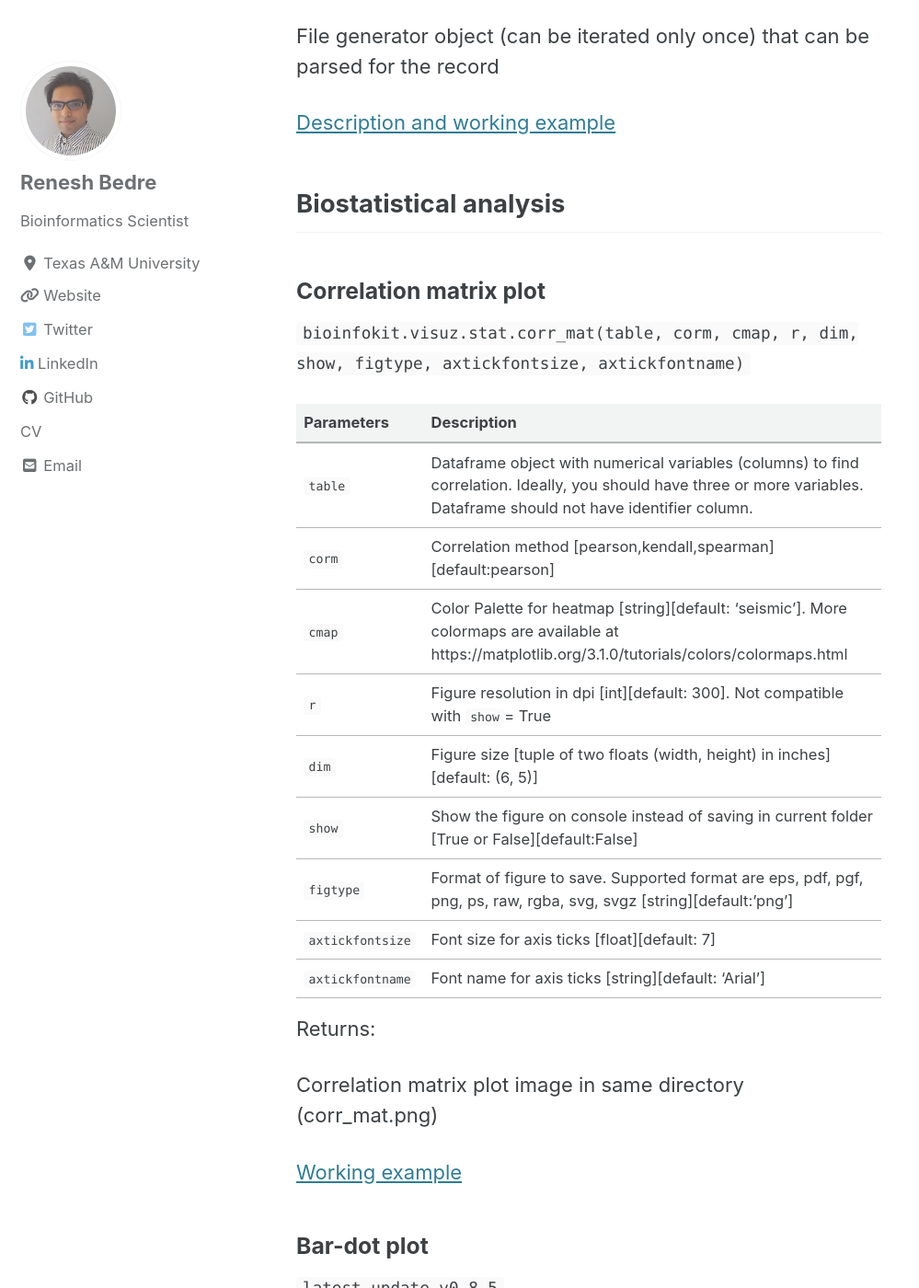
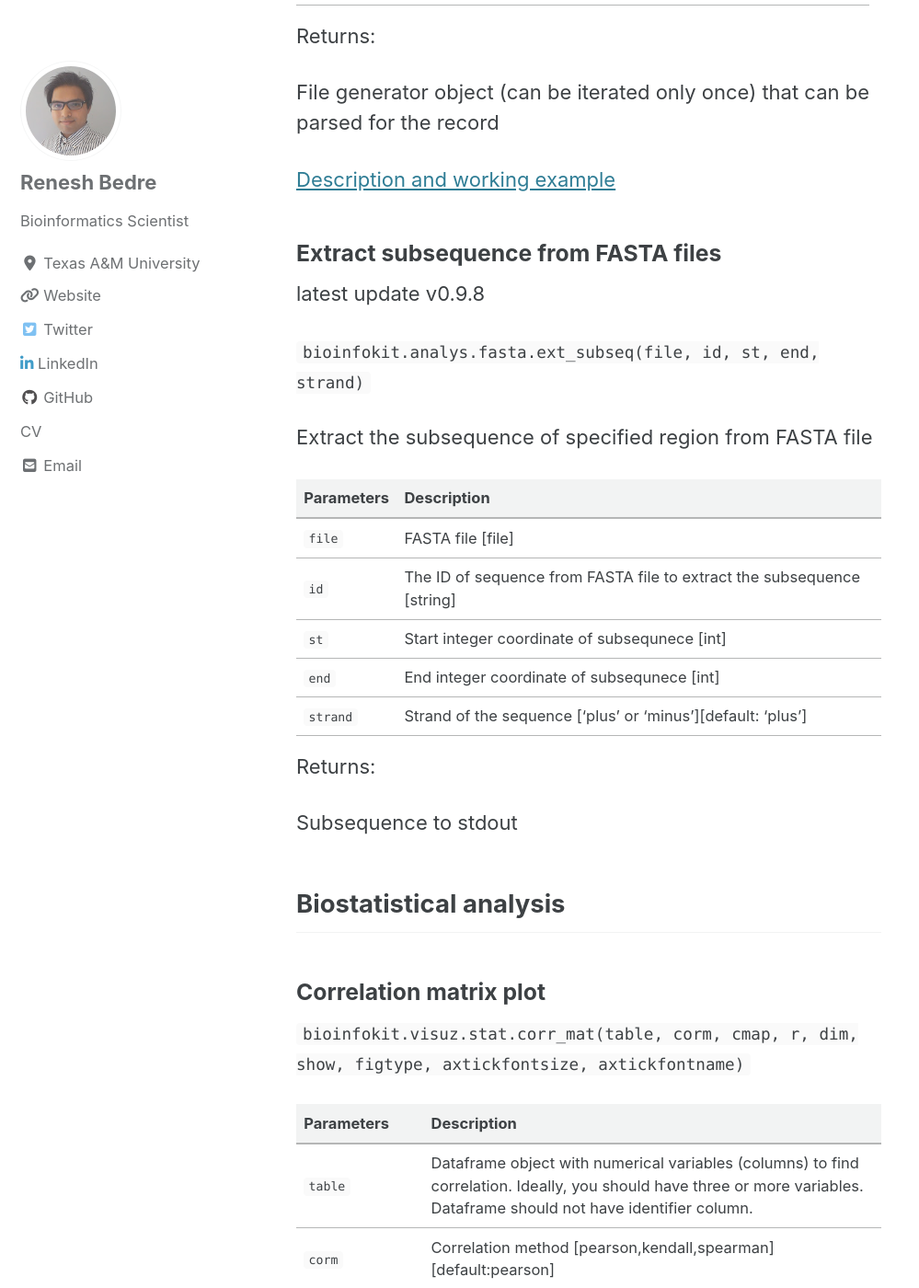
Before and after one commit to reneshbedre/reneshbedre.github.io, a Jekyll site: the page built from _posts/2020-03-11-howtoinstall.md, in a window 1280 px wide and 1400 px high, scrolled down 27333 px. Shown: the whole window at 92% size, without its empty margins (0-999 px from the left). Built offline with Jekyll 4.4.1, drawn with Linux system fonts in a browser that asks for light colours; cached includes are drawn as plain includes; nearby versions of some CDN libraries; a style sheet for code colours, icons or effects is not loaded; some of the changed text lies outside the part shown.

Commit message:
extract subseq added

```diff
--- a/_posts/2020-03-11-howtoinstall.md
+++ b/_posts/2020-03-11-howtoinstall.md
@@ -609,7 +609,9 @@ Sequencing coverage of the given FASTQ file
 
 ### Reverse complement of DNA sequence
 
-`bioinfokit.analys.rev_com(sequence)`
+`latest update v0.9.8`
+
+`bioinfokit.analys.fasta.rev_com(sequence)`
 
 Parameters | Description
 ------------ | -------------
@@ -671,7 +673,31 @@ File generator object (can be iterated only once) that can be parsed for the rec
 
 <a href="https://reneshbedre.github.io/blog/filereaders.html" target="_blank">Description and working example</a>
 
+### Extract subsequence from FASTA files
 
+latest update v0.9.8
+
+`bioinfokit.analys.fasta.ext_subseq(file, id, st, end, strand)`
+
+Extract the subsequence of specified region from FASTA file
+
+Parameters | Description
+------------ | -------------
+`file` | FASTA file [file]
+`id` | The ID of sequence from FASTA file to extract the subsequence [string]
+`st` | Start integer coordinate of subsequnece [int]
+`end` | End integer coordinate of subsequnece [int]
+`strand` | Strand of the sequence ['plus' or 'minus'][default: 'plus']
+
+<!--
+`out_file` | Write subsequence to file instead of stdout [file][default: None]
+-->
+
+Returns:
+
+Subsequence to stdout
+
+<!-- <a href="https://reneshbedre.github.io/blog/seqcov.html" target="_blank">Description and Working example</a>-->
 
 ## Biostatistical analysis
 
```
